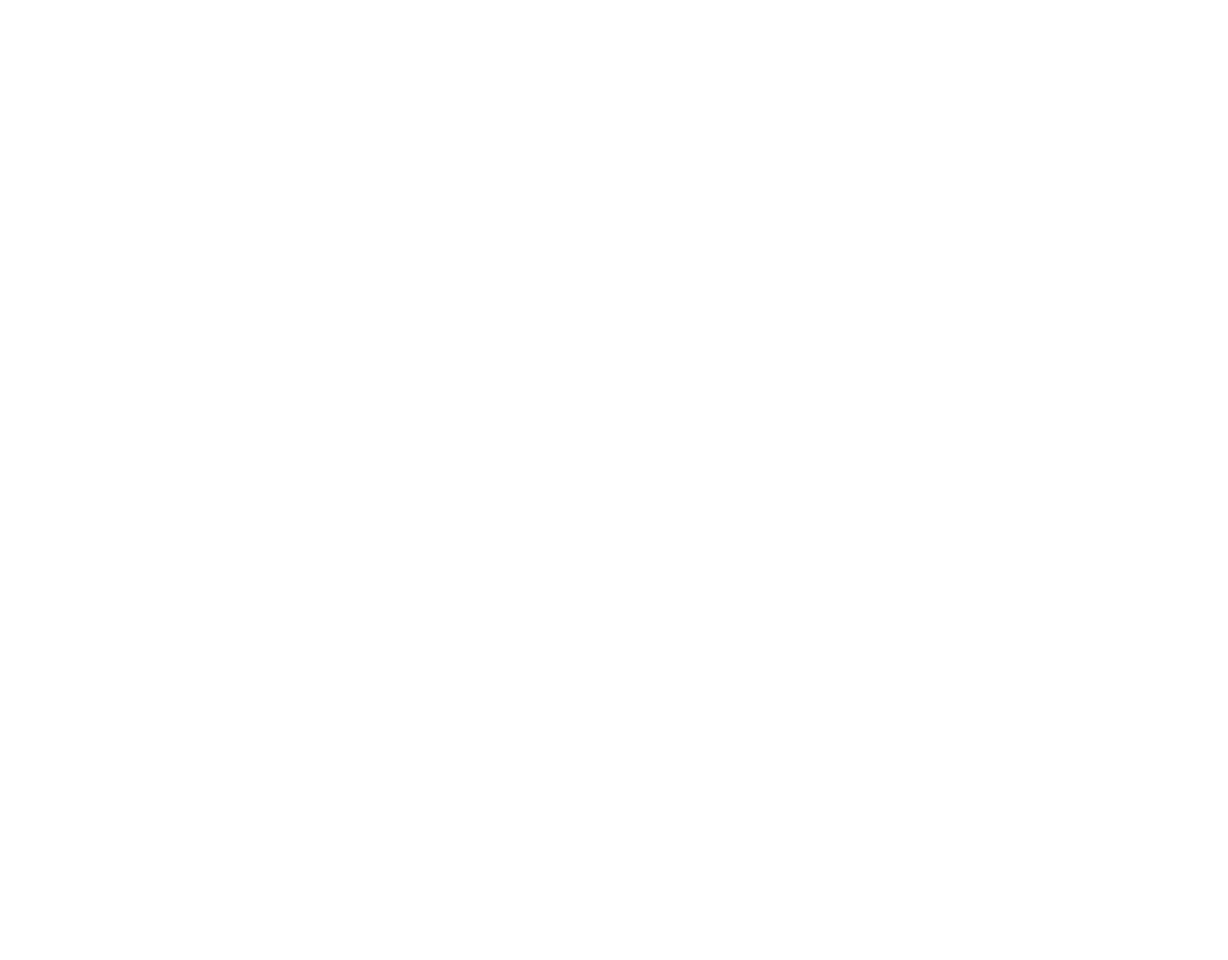
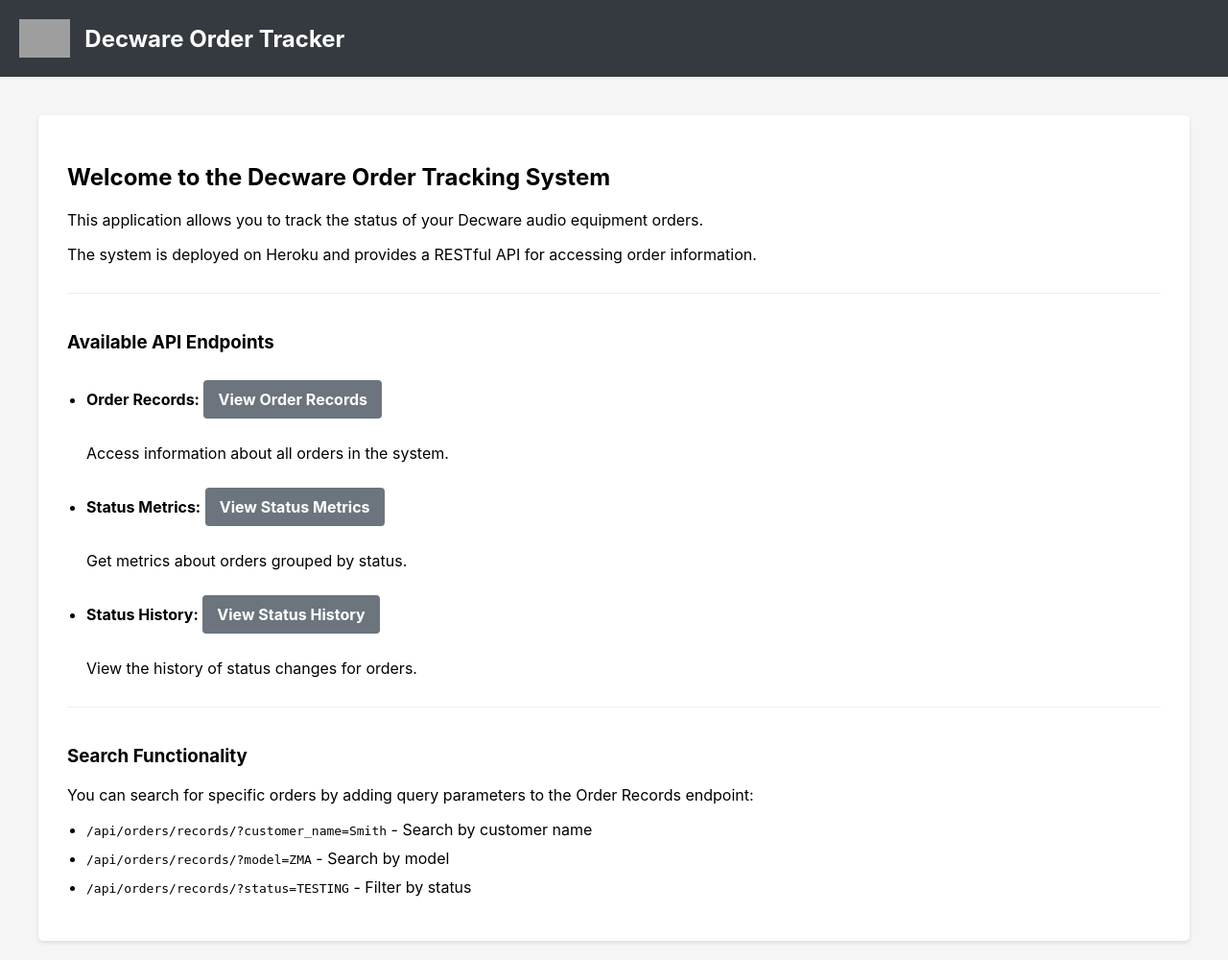
Before and after one commit to skronek/decware-order-tracker, a Django app: page / in a window 1280 px wide. Before the commit the page is empty. Shown: the whole page at 96% size. Before the commit the page ends 800 px from the top, so only its background shows below. Run offline with Django 4.2, Linux system fonts and the light colour scheme; grey boxes are pictures that could not be loaded.

Commit message:
Enhance landing page with detailed API information

```diff
--- a/decware_order_tracker/templates/index.html
+++ b/decware_order_tracker/templates/index.html
@@ -1,30 +1,113 @@
-{% load static %}
 <!DOCTYPE html>
 <html lang="en">
 <head>
     <meta charset="utf-8" />
-    <link rel="icon" href="{% static 'favicon.ico' %}" />
     <meta name="viewport" content="width=device-width, initial-scale=1" />
     <meta name="theme-color" content="#000000" />
     <meta name="description" content="Decware Order Tracking Application" />
-    <link rel="apple-touch-icon" href="{% static 'logo192.png' %}" />
-    <link rel="manifest" href="{% static 'manifest.json' %}" />
     <title>Decware Order Tracking</title>
-    {% if debug %}
-    <!-- Development mode -->
-    {% else %}
-    <!-- Production mode -->
-    <link href="{% static 'static/css/main.e6c13ad2.css' %}" rel="stylesheet">
-    {% endif %}
+    <style>
+        body {
+            font-family: -apple-system, BlinkMacSystemFont, 'Segoe UI', Roboto, Oxygen, Ubuntu, Cantarell, 'Open Sans', 'Helvetica Neue', sans-serif;
+            margin: 0;
+            padding: 0;
+            background-color: #f5f5f5;
+        }
+        .container {
+            max-width: 1200px;
+            margin: 0 auto;
+            padding: 20px;
+        }
+        header {
+            background-color: #343A3F;
+            color: white;
+            padding: 20px;
+            display: flex;
+            align-items: center;
+        }
+        .logo {
+            height: 40px;
+            margin-right: 15px;
+        }
+        h1 {
+            margin: 0;
+            font-size: 24px;
+        }
+        .content {
+            background-color: white;
+            border-radius: 5px;
+            padding: 30px;
+            margin-top: 20px;
+            box-shadow: 0 2px 4px rgba(0,0,0,0.1);
+        }
+        .api-link {
+            display: inline-block;
+            margin: 10px 0;
+            background-color: #6c757d;
+            color: white;
+            padding: 10px 15px;
+            text-decoration: none;
+            border-radius: 4px;
+            font-weight: bold;
+        }
+        .api-link:hover {
+            background-color: #5a6268;
+        }
+        .api-section {
+            margin-top: 30px;
+            border-top: 1px solid #eee;
+            padding-top: 20px;
+        }
+        ul {
+            padding-left: 20px;
+        }
+        li {
+            margin-bottom: 10px;
+        }
+    </style>
 </head>
 <body>
-    <noscript>You need to enable JavaScript to run this app.</noscript>
-    <div id="root"></div>
-    {% if debug %}
-    <!-- Development mode -->
-    {% else %}
-    <!-- Production mode -->
-    <script src="{% static 'static/js/main.9ad52db0.js' %}"></script>
-    {% endif %}
+    <header>
+        <img src="https://decware.com/newsite/images/decwarelogoblack.jpg" alt="Decware Logo" class="logo">
+        <h1>Decware Order Tracker</h1>
+    </header>
+    <div class="container">
+        <div class="content">
+            <h2>Welcome to the Decware Order Tracking System</h2>
+            <p>This application allows you to track the status of your Decware audio equipment orders.</p>
+            <p>The system is deployed on Heroku and provides a RESTful API for accessing order information.</p>
+
+            <div class="api-section">
+                <h3>Available API Endpoints</h3>
+                <ul>
+                    <li>
+                        <strong>Order Records:</strong>
+                        <a href="/api/orders/records/" class="api-link">View Order Records</a>
+                        <p>Access information about all orders in the system.</p>
+                    </li>
+                    <li>
+                        <strong>Status Metrics:</strong>
+                        <a href="/api/orders/metrics/" class="api-link">View Status Metrics</a>
+                        <p>Get metrics about orders grouped by status.</p>
+                    </li>
+                    <li>
+                        <strong>Status History:</strong>
+                        <a href="/api/orders/history/" class="api-link">View Status History</a>
+                        <p>View the history of status changes for orders.</p>
+                    </li>
+                </ul>
+            </div>
+
+            <div class="api-section">
+                <h3>Search Functionality</h3>
+                <p>You can search for specific orders by adding query parameters to the Order Records endpoint:</p>
+                <ul>
+                    <li><code>/api/orders/records/?customer_name=Smith</code> - Search by customer name</li>
+                    <li><code>/api/orders/records/?model=ZMA</code> - Search by model</li>
+                    <li><code>/api/orders/records/?status=TESTING</code> - Filter by status</li>
+                </ul>
+            </div>
+        </div>
+    </div>
 </body>
 </html>
```
